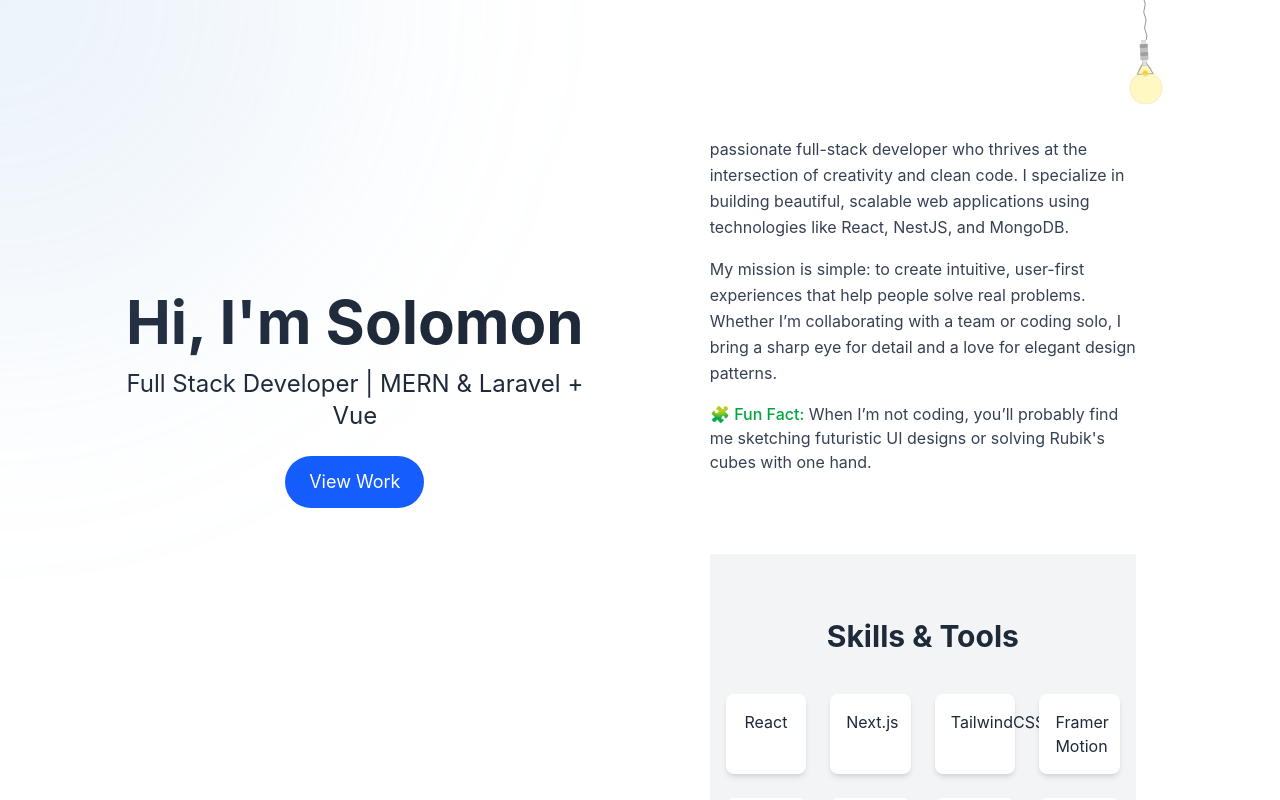
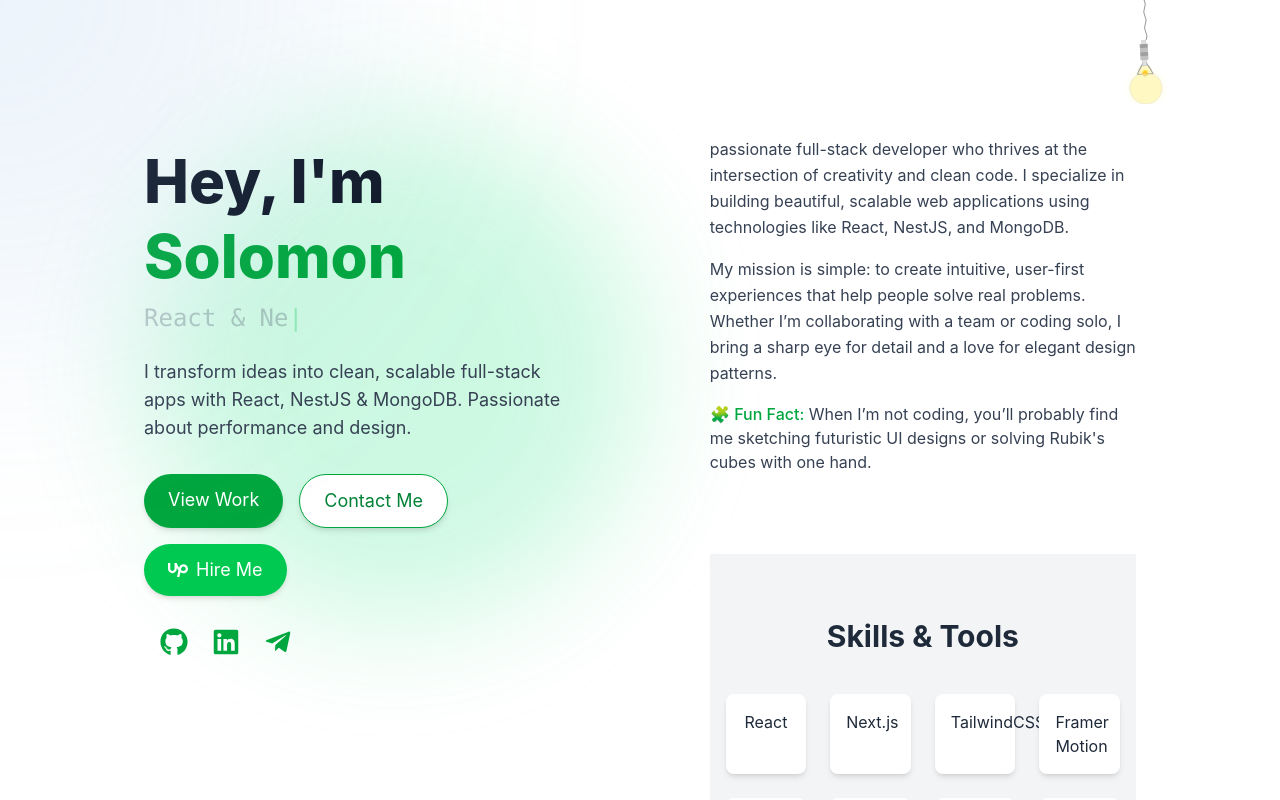
Before and after one commit to solomon-mh/solomon-muhye, a React (Vite) app: page / in a window 1280 px wide. Shown: the top 800 px of the page. Built offline with nearby package versions, Linux system fonts and the light colour scheme.

Commit message:
enhance Hero component with typing effect, social icons, and improved layout

```diff
--- a/src/components/Hero.tsx
+++ b/src/components/Hero.tsx
@@ -1,30 +1,179 @@
+import { useEffect, useState } from "react";
 import { motion } from "framer-motion";
+import {
+  FaChevronDown,
+  FaGithub,
+  FaLinkedin,
+  FaTelegramPlane,
+} from "react-icons/fa";
+import { SiUpwork } from "react-icons/si";
+
+const texts = [
+  "Full Stack Developer",
+  "React & NestJS Engineer",
+  "Building Clean UI",
+];
+
+const TYPING_SPEED = 100;
+const DELETE_SPEED = 50;
+const DELAY = 2000;
+
 const Hero = () => {
+  const [displayText, setDisplayText] = useState("");
+  const [index, setIndex] = useState(0);
+  const [isDeleting, setIsDeleting] = useState(false);
+
+  useEffect(() => {
+    const current = texts[index % texts.length];
+    let timeout: ReturnType<typeof setTimeout>;
+
+    if (isDeleting) {
+      timeout = setTimeout(() => {
+        setDisplayText(current.substring(0, displayText.length - 1));
+      }, DELETE_SPEED);
+      if (displayText === "") {
+        setIsDeleting(false);
+        setIndex((prev) => (prev + 1) % texts.length);
+      }
+    } else {
+      timeout = setTimeout(() => {
+        setDisplayText(current.substring(0, displayText.length + 1));
+      }, TYPING_SPEED);
+      if (displayText === current) {
+        setTimeout(() => setIsDeleting(true), DELAY);
+      }
+    }
+
+    return () => clearTimeout(timeout);
+  }, [displayText, isDeleting, index]);
+
   return (
-    <section className="min-h-screen flex flex-col items-center justify-center text-center px-4">
+    <section
+      id="hero"
+      className="relative min-h-screen flex flex-col justify-center lg:px-12"
+    >
+      {/* Animated Floating Background */}
+      <motion.div
+        className="absolute w-[500px] h-[500px] rounded-full bg-green-400 opacity-20 blur-3xl -z-10"
+        animate={{ y: [0, -30, 0] }}
+        transition={{ duration: 12, repeat: Infinity, ease: "easeInOut" }}
+      />
+
+      {/* Name */}
       <motion.h1
-        initial={{ opacity: 0, y: -50 }}
+        initial={{ opacity: 0, y: -40 }}
         animate={{ opacity: 1, y: 0 }}
         transition={{ duration: 1 }}
-        className="text-5xl md:text-6xl font-bold mb-4"
+        className="text-4xl md:text-6xl font-extrabold text-gray-900 dark:text-white leading-tight"
       >
-        Hi, I'm Solomon
+        Hey, I'm{" "}
+        <span className="text-green-600 dark:text-green-400">Solomon</span>
       </motion.h1>
+
+      {/* Typing Text */}
       <motion.p
+        key={displayText}
+        className="text-xl md:text-2xl font-mono text-gray-600 dark:text-gray-300 mt-2 h-8"
         initial={{ opacity: 0 }}
         animate={{ opacity: 1 }}
-        transition={{ delay: 0.5, duration: 1 }}
-        className="text-xl md:text-2xl mb-6"
+        transition={{ duration: 0.4 }}
       >
-        Full Stack Developer | MERN & Laravel + Vue
+        {displayText}
+        <span className="text-green-500 dark:text-green-300 animate-pulse">
+          |
+        </span>
       </motion.p>
-      <motion.a
-        href="#projects"
-        whileHover={{ scale: 1.1 }}
-        className="bg-blue-600 text-white px-6 py-3 rounded-full text-lg hover:bg-blue-700"
+
+      {/* Subtitle */}
+      <motion.p
+        initial={{ opacity: 0, y: 10 }}
+        animate={{ opacity: 1, y: 0 }}
+        transition={{ delay: 1, duration: 1 }}
+        className="mt-6 text-gray-700 dark:text-gray-400 text-base md:text-lg"
       >
-        View Work
-      </motion.a>
+        I transform ideas into clean, scalable full-stack apps with React,
+        NestJS & MongoDB. Passionate about performance and design.
+      </motion.p>
+
+      {/* CTA Buttons */}
+      <motion.div
+        className="flex flex-wrap gap-4 mt-8"
+        initial={{ opacity: 0, scale: 0.95 }}
+        animate={{ opacity: 1, scale: 1 }}
+        transition={{ delay: 1.3, duration: 0.6 }}
+      >
+        <a
+          href="#projects"
+          className="bg-green-600 hover:bg-green-700 text-white px-6 py-3 rounded-full shadow-md text-lg transition"
+        >
+          View Work
+        </a>
+        <a
+          href="#contact"
+          className="bg-white dark:bg-gray-900 border border-green-600 text-green-700 dark:text-green-400 hover:bg-green-100 dark:hover:bg-gray-800 px-6 py-3 rounded-full shadow-md text-lg transition"
+        >
+          Contact Me
+        </a>
+        <a
+          href="https://www.upwork.com/freelancers/~01055c6673bf8711c5?mp_source=share"
+          target="_blank"
+          rel="noopener noreferrer"
+          className="flex items-center gap-2 bg-green-500 hover:bg-green-600 text-white px-6 py-3 rounded-full shadow-md text-lg transition"
+        >
+          <SiUpwork size={20} /> Hire Me
+        </a>
+      </motion.div>
+
+      {/* Social Icons */}
+      <motion.div
+        className="flex gap-6 px-4 mt-8 text-green-600 dark:text-green-400"
+        initial={{ opacity: 0, y: 10 }}
+        animate={{ opacity: 1, y: 0 }}
+        transition={{ delay: 1.6, duration: 0.6 }}
+      >
+        <a
+          href="https://github.com/yourgithub"
+          target="_blank"
+          rel="noopener noreferrer"
+          className="hover:scale-125 transition-transform"
+          title="GitHub"
+        >
+          <FaGithub size={28} />
+        </a>
+        <a
+          href="https://linkedin.com/in/yourlinkedin"
+          target="_blank"
+          rel="noopener noreferrer"
+          className="hover:scale-125 transition-transform"
+          title="LinkedIn"
+        >
+          <FaLinkedin size={28} />
+        </a>
+        <a
+          href="https://t.me/yourtelegram"
+          target="_blank"
+          rel="noopener noreferrer"
+          className="hover:scale-125 transition-transform"
+          title="Telegram"
+        >
+          <FaTelegramPlane size={28} />
+        </a>
+      </motion.div>
+
+      {/* Scroll Indicator */}
+      <motion.div
+        initial={{ opacity: 0, y: -10 }}
+        animate={{ opacity: 1, y: 10 }}
+        transition={{
+          delay: 2,
+          duration: 1.2,
+          repeat: Infinity,
+          repeatType: "reverse",
+        }}
+        className="absolute bottom-12 left-1/2 lg:hidden text-green-600 dark:text-green-400"
+      >
+        <FaChevronDown size={28} />
+      </motion.div>
     </section>
   );
 };
```
